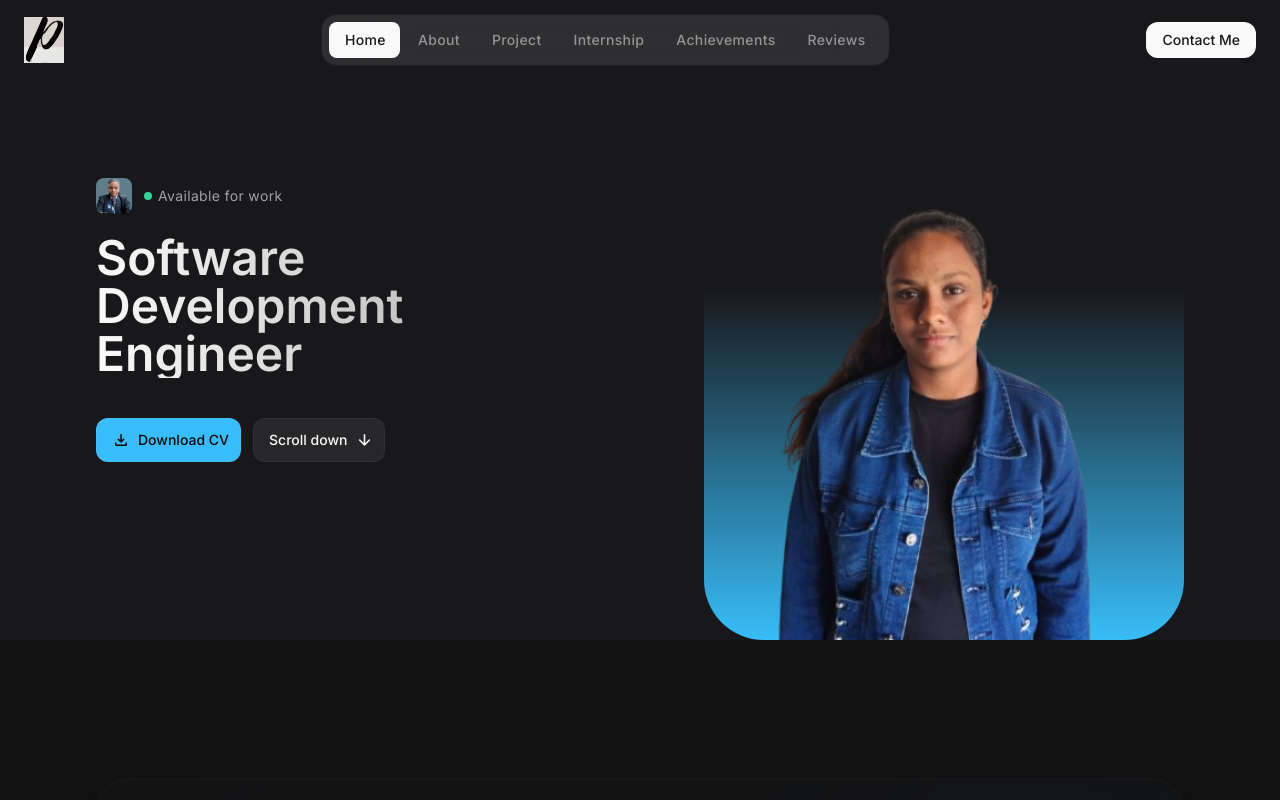
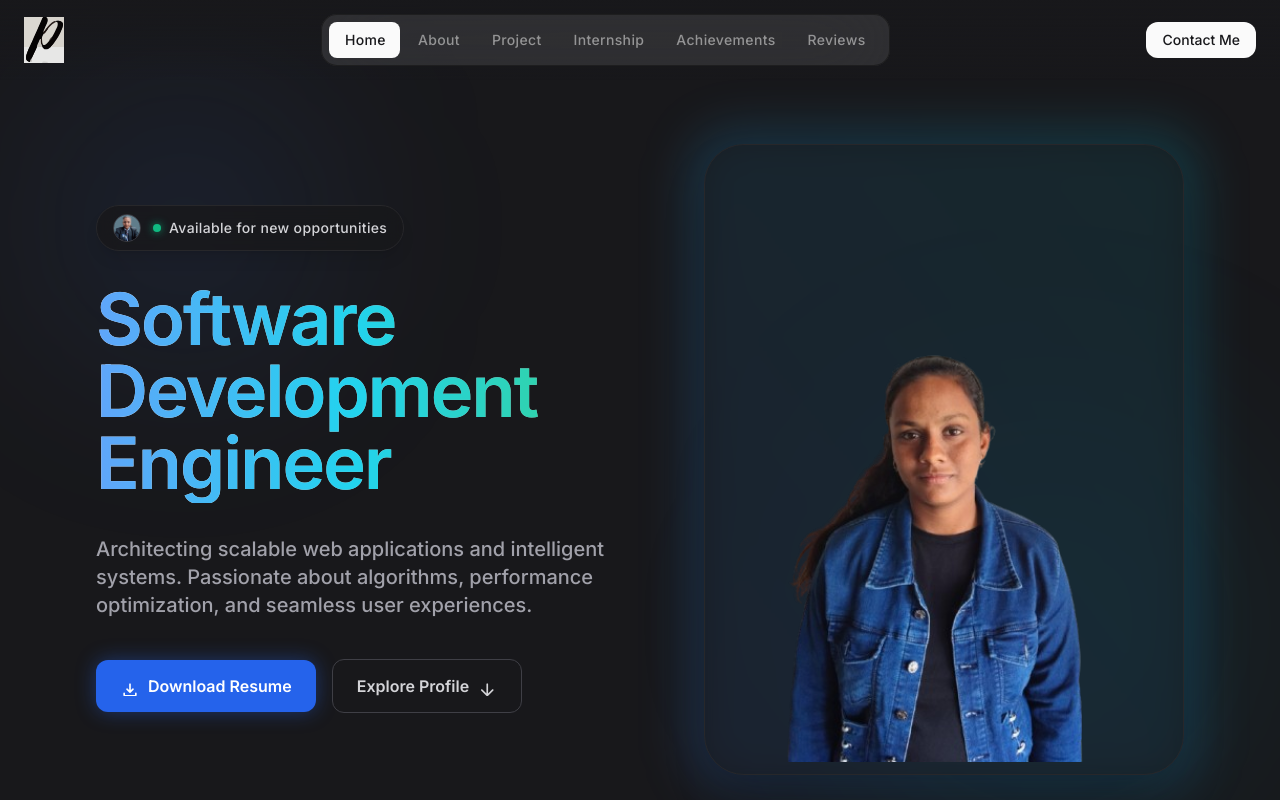
Before and after one commit to PJain7988/Portfolio, a React (Vite) app: page / in a window 1280 px wide. Shown: the top 800 px of the page. Built offline with nearby package versions, Linux system fonts and the light colour scheme.

Commit message:
Redesign Hero section to feature premium SDE styling, ambient glows, and modern gradients

```diff
--- a/src/components/Hero.jsx
+++ b/src/components/Hero.jsx
@@ -1,85 +1,117 @@
 import React from "react";
 import { motion } from "framer-motion";
-import { ButtonOutline } from "./Button";
 import { Typewriter } from "react-simple-typewriter";
 
 const Hero = () => {
     return (
-        <section id="home" className="pt-0 lg:pt-0">
-            <div className="container items-center lg:grid lg:grid-cols-2 lg:gap-10">
+        <section id="home" className="pt-28 lg:pt-36 pb-20 overflow-hidden relative">
+            {/* Decorative background glows */}
+            <div className="absolute top-20 left-10 w-72 h-72 bg-blue-500/10 rounded-full blur-[100px] pointer-events-none"></div>
+            <div className="absolute bottom-10 right-10 w-96 h-96 bg-cyan-500/10 rounded-full blur-[120px] pointer-events-none"></div>
+
+            <div className="container relative z-10 items-center lg:grid lg:grid-cols-2 lg:gap-16">
                 <div>
-                    <div className="flex items-center gap-3">
-                        <figure className="img-box w-9 h-9 rounded-lg overflow-hidden">
+                    <motion.div
+                        initial={{ opacity: 0, y: 20 }}
+                        animate={{ opacity: 1, y: 0 }}
+                        transition={{ duration: 0.8, ease: "easeOut" }}
+                        className="flex items-center gap-3 mb-8 bg-zinc-900/80 border border-zinc-800 backdrop-blur-md w-fit px-4 py-2 rounded-full shadow-lg"
+                    >
+                        <figure className="img-box w-7 h-7 rounded-full overflow-hidden border border-zinc-700">
                             <img
                                 src="/images/avatar-1.jpg"
-                                width={40}
-                                height={40}
+                                width={28}
+                                height={28}
                                 alt="Priya Jain"
-                                className="img-cover"
+                                className="w-full h-full object-cover"
                             />
                         </figure>
-                        <div className="flex items-center gap-1.5 text-zinc-400 text-sm tracking-wide">
-                            <span className="relative w-2 h-2 rounded-full bg-emerald-400">
-                                <span className="absolute inset-0 w-2 h-2 rounded-full bg-emerald-400 animate-ping"></span>
+                        <div className="flex items-center gap-2 text-zinc-300 text-sm font-medium tracking-wide">
+                            <span className="relative w-2 h-2 rounded-full bg-emerald-500 shadow-[0_0_8px_rgba(16,185,129,0.8)]">
+                                <span className="absolute inset-0 w-full h-full rounded-full bg-emerald-400 animate-ping opacity-75"></span>
                             </span>
-                            Available for work
+                            Available for new opportunities
                         </div>
-                    </div>
+                    </motion.div>
 
                     <motion.h2
-                        className="headline-1 mt-5 mb-8 lg:mb-10 text-3xl md:text-5xl font-extrabold leading-snug
-                       bg-gradient-to-r from-indigo-500 via-pink-500 to-orange-400
-                       bg-clip-text text-transparent"
-                        initial={{ opacity: 0 }}
-                        animate={{ opacity: 1 }}
-                        transition={{ duration: 1, ease: "easeOut" }}
+                        className="headline-1 mb-6 lg:mb-8 text-4xl md:text-5xl lg:text-7xl font-extrabold leading-tight tracking-tight"
+                        initial={{ opacity: 0, y: 20 }}
+                        animate={{ opacity: 1, y: 0 }}
+                        transition={{ duration: 0.8, delay: 0.2, ease: "easeOut" }}
                     >
+                        <div className="min-h-[140px] md:min-h-[160px] lg:min-h-[220px] text-transparent bg-clip-text bg-gradient-to-r from-blue-400 via-cyan-400 to-emerald-400">
                             <Typewriter
                                 words={[
                                     "Hi, I'm Priya Jain 👋",
                                     "Software Development Engineer",
                                     "Full-Stack Web Developer",
-                                "AI & Machine Learning Enthusiast",
+                                    "AI & ML Enthusiast",
                                     "Competitive Programmer"
                                 ]}
                                 loop={true}
                                 cursor
                                 cursorStyle="|"
-                            typeSpeed={70}
-                            deleteSpeed={50}
+                                typeSpeed={60}
+                                deleteSpeed={40}
                                 delaySpeed={2000}
                             />
+                        </div>
                     </motion.h2>
 
-                    <div className="flex flex-wrap items-center gap-3">
+                    <motion.p
+                        className="text-zinc-400 text-lg md:text-xl max-w-[50ch] mb-10 leading-relaxed font-medium"
+                        initial={{ opacity: 0, y: 20 }}
+                        animate={{ opacity: 1, y: 0 }}
+                        transition={{ duration: 0.8, delay: 0.4, ease: "easeOut" }}
+                    >
+                        Architecting scalable web applications and intelligent systems. Passionate about algorithms, performance optimization, and seamless user experiences.
+                    </motion.p>
+
+                    <motion.div
+                        className="flex flex-wrap items-center gap-4"
+                        initial={{ opacity: 0, y: 20 }}
+                        animate={{ opacity: 1, y: 0 }}
+                        transition={{ duration: 0.8, delay: 0.6, ease: "easeOut" }}
+                    >
                         <a
-                            href="/images/PriyaJainCV.pdf"
+                            href="/images/Priya_Jain.pdf"
                             download
-                            className="btn btn-primary flex items-center gap-2"
+                            className="flex items-center gap-2 px-6 py-3.5 bg-blue-600 hover:bg-blue-500 text-white font-semibold rounded-xl transition-all duration-300 shadow-[0_0_20px_rgba(37,99,235,0.4)] hover:shadow-[0_0_30px_rgba(59,130,246,0.6)] hover:-translate-y-1"
                         >
-                            <span className="material-symbols-rounded">download</span>
-                            Download CV
+                            <span className="material-symbols-rounded text-xl">download</span>
+                            Download Resume
                         </a>
 
-                        <ButtonOutline
-                            href="#layout"
-                            label="Scroll down"
-                            icon="arrow_downward"
-                        />
+                        <a
+                            href="#about"
+                            className="flex items-center gap-2 px-6 py-3.5 bg-zinc-900 border border-zinc-700 hover:bg-zinc-800 hover:border-zinc-500 text-zinc-300 hover:text-white font-semibold rounded-xl transition-all duration-300 hover:-translate-y-1"
+                        >
+                            Explore Profile
+                            <span className="material-symbols-rounded text-xl">arrow_downward</span>
+                        </a>
+                    </motion.div>
                 </div>
-                </div>
-                <div className="flex justify-center lg:block lg:mt-0">
-                    <figure className="w-full lg:max-w-[480px] ml-auto
-                     bg-gradient-to-t from-sky-400 via-25% via-sky-40/40 to-55%
-                     rounded-[30px] lg:rounded-[60px] overflow-hidden">
+
+                <motion.div
+                    className="flex justify-center lg:justify-end mt-16 lg:mt-0"
+                    initial={{ opacity: 0, scale: 0.9 }}
+                    animate={{ opacity: 1, scale: 1 }}
+                    transition={{ duration: 1, delay: 0.4, ease: "easeOut" }}
+                >
+                    <figure className="relative w-full max-w-[400px] lg:max-w-[480px]">
+                        {/* Decorative styling behind image */}
+                        <div className="absolute -inset-4 bg-gradient-to-tr from-blue-500/20 to-cyan-500/20 rounded-[3rem] blur-xl z-0"></div>
+
+                        <div className="relative rounded-[2.5rem] overflow-hidden bg-zinc-900/50 border border-zinc-800 shadow-2xl p-3 z-10 backdrop-blur-sm hover:border-blue-500/50 transition-colors duration-500 group">
                             <img
                                 src="/images/hero-banner.png"
                                 alt="Priya Jain"
-                            className="w-full h-auto object-cover"
+                                className="w-full h-auto rounded-[2rem] object-cover group-hover:scale-105 transition-transform duration-700"
                             />
+                        </div>
                     </figure>
-                </div>
-
+                </motion.div>
             </div>
         </section>
     );
```
Lines whose indentation alone changed are shown as unchanged.
